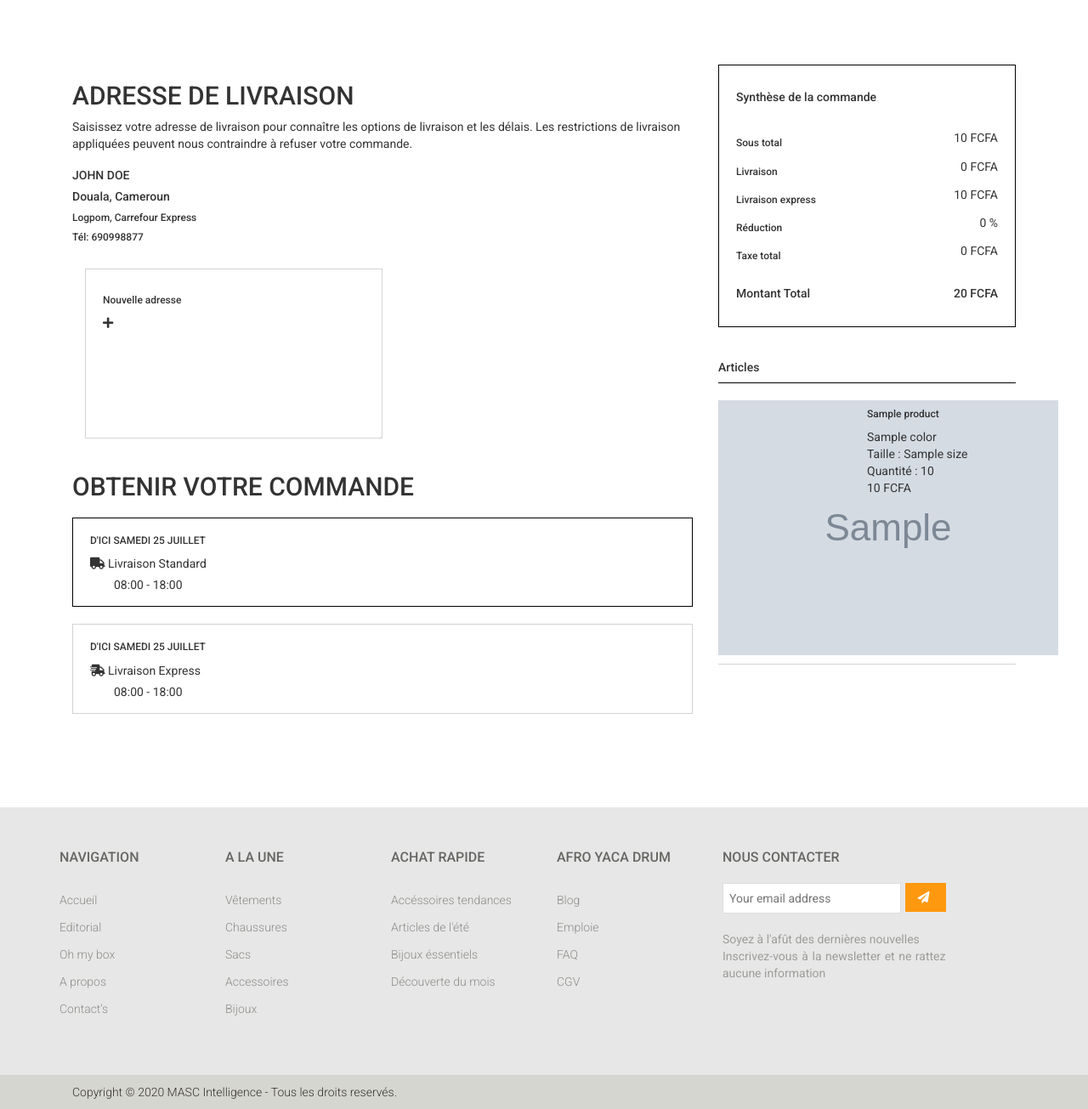
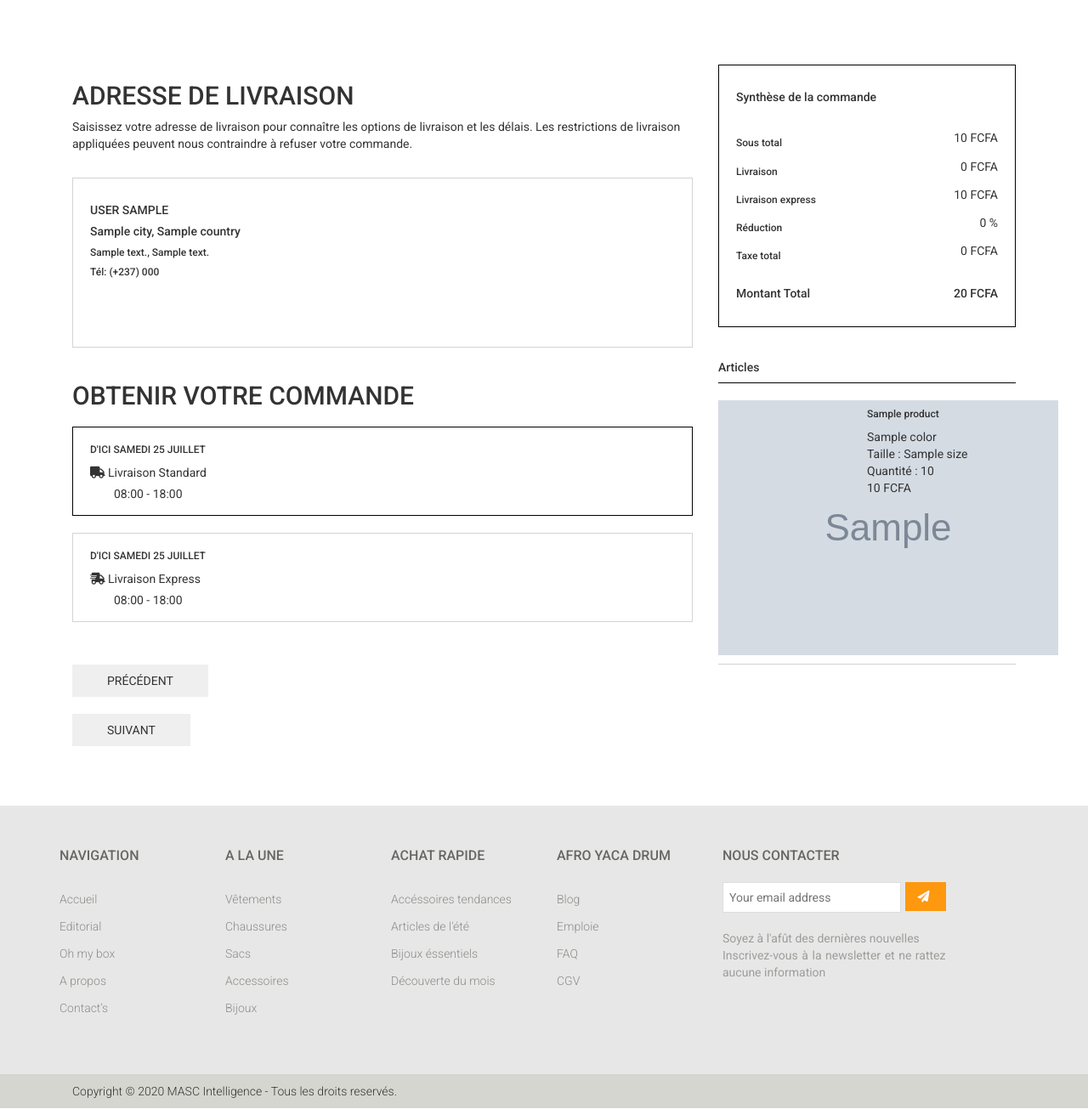
Before and after one commit to stephcyrille/AfoYacaShop, a Django app: template afroyacaCore/templates/checkout/checkout.html in a window 1280 px wide. Shown: the part 198-1503 px from the top of the page at 85% size. Run offline with Django 3.2, Linux system fonts and the light colour scheme; the template is opened without the code that fills it: most values are stand-ins (such as "Sample title", 1, 10 or a date in 2020); grey boxes marked "Sample" are stand-in pictures; some libraries are stand-ins or nearby versions.

Commit message:
creating checkout page partially

```diff
--- a/afroyacaCore/static/css/checkout/checkout.css
+++ b/afroyacaCore/static/css/checkout/checkout.css
@@ -81,16 +81,16 @@
     margin-top: 20px;
 }
 .address_bloc_new:hover{
-    border: 1px solid black;
+    border: 2px solid black;
     cursor: pointer;
 }
 
 .address_bloc:hover{
-    border: 1px solid black;
+    border: 2px solid black;
     cursor: pointer;
 }
 .address_bloc.active{
-    border: 1px solid black;
+    border: 2px solid black;
     cursor: pointer;
 }
 
@@ -156,3 +156,9 @@
 .logo-momo{
     margin-right: 10px;
 }
+
+.checkout-submit-button input{
+     border-radius: 0px;
+     padding: 8px 40px;
+     text-transform: uppercase;
+}
--- a/afroyacaCore/templates/base.html
+++ b/afroyacaCore/templates/base.html
@@ -14,8 +14,8 @@
     {% endblock %}
     <link rel="stylesheet" type="text/css" href="{% static 'css/bootstrap.css' %}" />
     <link rel="stylesheet" type="text/css" href="{% static 'css/fontawesome/all.css' %}" />
-    <link rel="stylesheet" type="text/css" href="{% static 'css/main.css' %}?version=1" />
-    <link rel="stylesheet" type="text/css" href="{% static 'css/base_custom.css' %}?version=1" />
+    <link rel="stylesheet" type="text/css" href="{% static 'css/main.css' %}" />
+    <link rel="stylesheet" type="text/css" href="{% static 'css/base_custom.css' %}" />
     <!--[if lt IE 9]>
     <![endif]-->
     <style>
--- a/afroyacaCore/templates/checkout/checkout.html
+++ b/afroyacaCore/templates/checkout/checkout.html
@@ -20,7 +20,8 @@
 
 {% block content %}
   <section style="padding-top: 50px; padding-bottom: 50px">
-      <div class="container whole_stepper_content">
+      <form class="container whole_stepper_content" action="" method="POST">
+        {% csrf_token %}
         <div class="row justify-content-center">
           <div class="col-sm-8">
             <div class="row">
@@ -36,23 +37,24 @@
                       {% for contact in contacts %}
                         <div class="col-6" style="padding-left: 0">
                           <div
-                              class="ddress_bloc {% if contact.main %}active{% endif %}"
+                            class="address_bloc {% if contact.main is True %}active{% endif %}"
                             onClick={ this.handleChangeAddress.bind(this, val.id) }
                           >
                             <div class="add_address_bloc">
                               <h5 style="text-transform: uppercase">
                                 <!--{ user ? `${user.userprofile.first_name} ${user.userprofile.last_name}` : null }-->
-                                  John Doe
+                                {{ contact.profile.last_name }} {{ contact.profile.first_name }}
                               </h5>
-                                <h5>Douala, Cameroun</h5>
-                                <h6>Logpom, Carrefour Express</h6>
-                                <h6>Tél: 690998877</h6>
+                              <h5>{{ contact.city }}, {{ contact.country }}</h5>
+                              <h6>{{ contact.address }}, {{ contact.address_precision }}</h6>
+                              <h6>Tél: (+237) {{ contact.phone }}</h6>
                             </div>
                           </div>
                         </div>
                       {% endfor %}
                     {% endif %}
 
+                    {% if dim_contact < 2 %}
                       <div class="col-md-6" style="padding-right: 0; {% if not contacts %}padding-left: 0{% endif %}">
                         <div class="address_bloc_new" onClick={ this.handleSetDialogOpen.bind(this) }>
                           <div class=".address_bloc_new">
@@ -63,6 +65,7 @@
                           </div>
                         </div>
                       </div>
+                    {% endif %}
 
                   </div>
 
@@ -186,7 +189,28 @@
             </div>
           </div>
         </div>
+
+        <div class="container">
+          <div class="row">
+            <div class="checkout-submit-button">
+              <input
+                name="previous"
+                type="submit"
+                class="btn btn-outline-secondary"
+                value="Précédent"
+              >
+            </div> &nbsp; &nbsp;
+            <div class="checkout-submit-button">
+              <input
+                name="next"
+                type="submit"
+                class="btn btn-secondary"
+                value="Suivant"
+              />
             </div>
+          </div>
+        </div>
+      </form>
   </section>
 {% endblock %}
 
--- a/afroyacaCore/templates/registration/password_reset_done.html
+++ b/afroyacaCore/templates/registration/password_reset_done.html
@@ -9,7 +9,7 @@
     <div class="row">
       <div class="offset-md-2 col-md-8 pt-5 pb-5">
         <p>
-          Nous vous avons envoyé les instructions de réinitialisation de votre mot de passe à l''adresse mail saisie. Si
+          Nous vous avons envoyé les instructions de réinitialisation de votre mot de passe à l'adresse mail saisie. Si
           un compte existe avec cette adresse mail, vous allez recevoir un email dans quelques instants.
         </p>
         <p>
```
Also changed, not shown: afroyacaCore/checkout/views.py (+6 -1 lines), horizontal_scroll/src/App.js (+20 -2 lines), 1 other file. Lines whose indentation alone changed are shown as unchanged.
